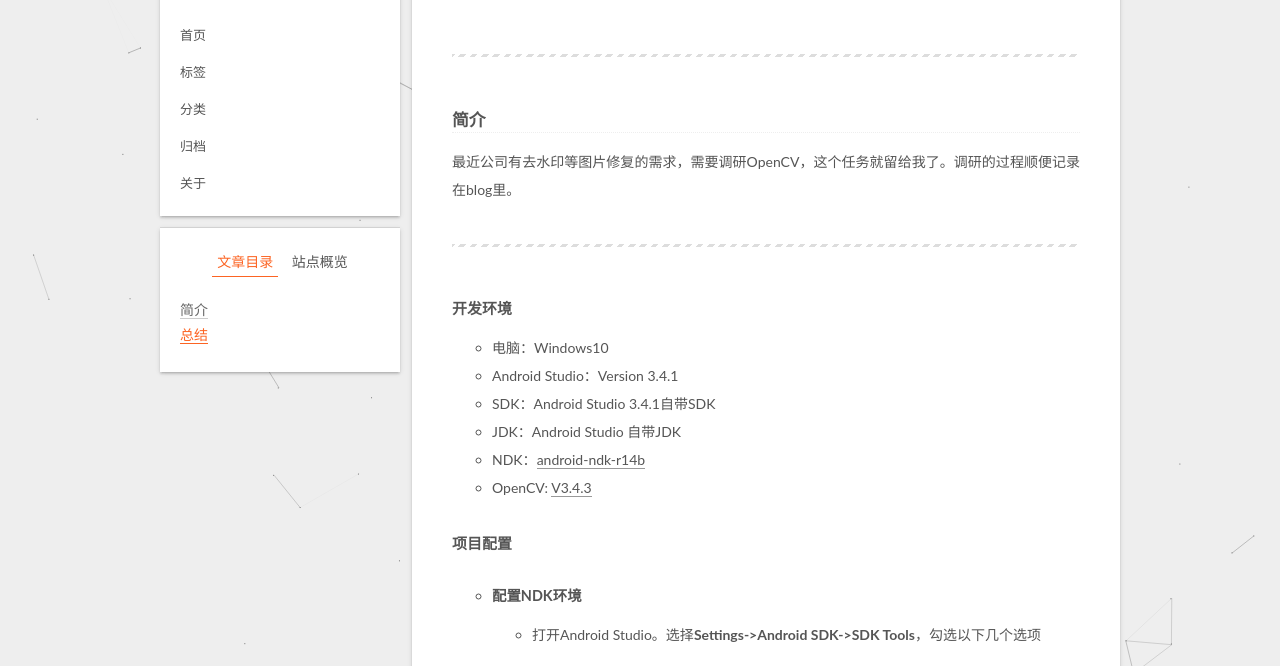
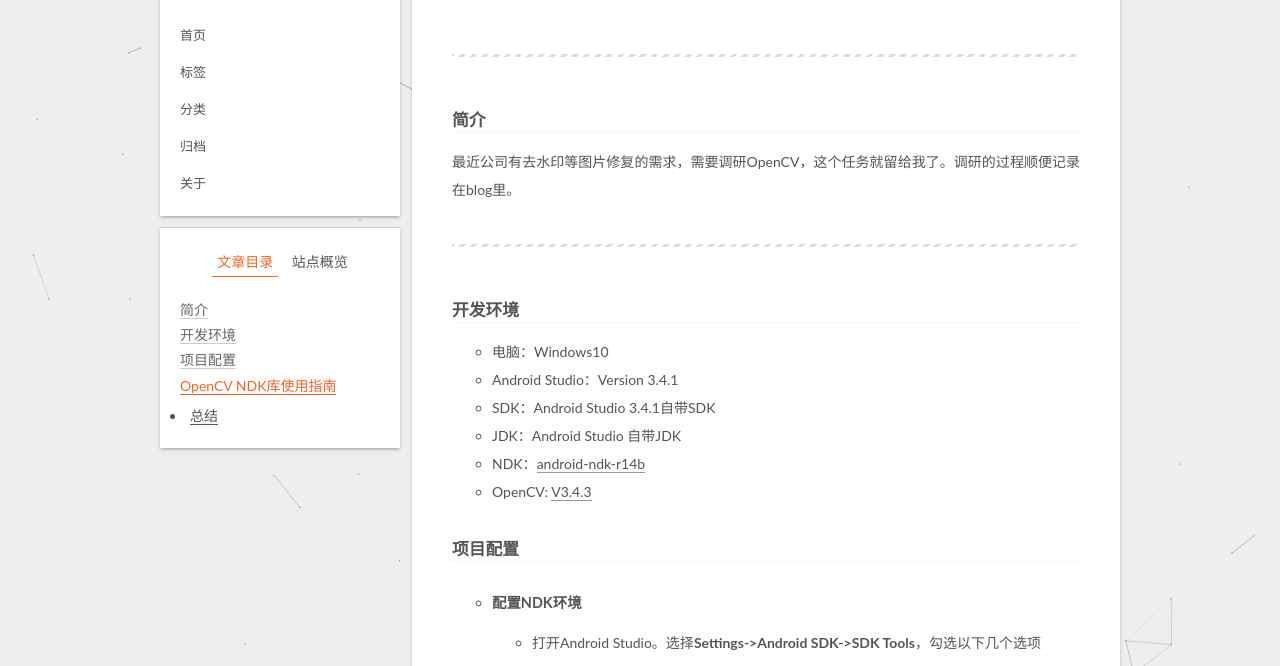
Before and after one commit to dddddl/dddddl.github.io, a plain HTML site: page 2019/06/06/OpenCV4Android-环境配置/index.html in a window 1280 px wide. Shown: the part 112-778 px from the top of the page. Drawn offline with Linux system fonts and the light colour scheme.

Commit message:
Site updated: 2019-06-06 15:39:33

```diff
--- a/2019/06/06/OpenCV4Android-环境配置/index.html
+++ b/2019/06/06/OpenCV4Android-环境配置/index.html
@@ -91,7 +91,7 @@
 <meta property="og:image" content="http://yoursite.com/images/opencv_config_02.png">
 <meta property="og:image" content="http://yoursite.com/images/opencv_config_03.png">
 <meta property="og:image" content="http://yoursite.com/images/opencv_config_04.png">
-<meta property="og:updated_time" content="2019-06-06T07:20:59.508Z">
+<meta property="og:updated_time" content="2019-06-06T07:39:23.429Z">
 <meta name="twitter:card" content="summary">
 <meta name="twitter:title" content="OpenCV4Android 环境配置">
 <meta name="twitter:description" content="简介最近公司有去水印等图片修复的需求，需要调研OpenCV，这个任务就留给我了。调研的过程顺便记录在blog里。  开发环境 电脑：Windows10 Android Studio：Version 3.4.1 SDK：Android Studio 3.4.1自带SDK JDK：Android Studio 自带JDK NDK：android-ndk-r14b OpenCV: V3.4.3  项目">
@@ -350,7 +350,7 @@
         <hr>
 <h4 id="简介"><a href="#简介" class="headerlink" title="简介"></a>简介</h4><p>最近公司有去水印等图片修复的需求，需要调研OpenCV，这个任务就留给我了。调研的过程顺便记录在blog里。</p>
 <hr>
-<h5 id="开发环境"><a href="#开发环境" class="headerlink" title="开发环境"></a>开发环境</h5><ul>
+<h4 id="开发环境"><a href="#开发环境" class="headerlink" title="开发环境"></a>开发环境</h4><ul>
 <li>电脑：Windows10</li>
 <li>Android Studio：Version 3.4.1</li>
 <li>SDK：Android Studio 3.4.1自带SDK</li>
@@ -358,7 +358,7 @@
 <li>NDK：<a href="https://developer.android.google.cn/ndk/downloads/older_releases.html#ndk-14b-downloads" target="_blank" rel="noopener">android-ndk-r14b</a></li>
 <li>OpenCV: <a href="https://sourceforge.net/projects/opencvlibrary/files/opencv-android/3.4.3/" target="_blank" rel="noopener">V3.4.3</a></li>
 </ul>
-<h5 id="项目配置"><a href="#项目配置" class="headerlink" title="项目配置"></a>项目配置</h5><ul>
+<h4 id="项目配置"><a href="#项目配置" class="headerlink" title="项目配置"></a>项目配置</h4><ul>
 <li><h6 id="配置NDK环境"><a href="#配置NDK环境" class="headerlink" title="配置NDK环境"></a>配置NDK环境</h6><ol>
 <li><p>打开Android Studio。选择<strong>Settings-&gt;Android SDK-&gt;SDK Tools</strong>，勾选以下几个选项</p>
 <p><img src="\images\opencv_coonfig_01.png" alt="opencv_config_01"></p>
@@ -611,7 +611,7 @@
 
 
 
-              <div class="post-toc-content"><ol class="nav"><li class="nav-item nav-level-4"><a class="nav-link" href="#简介"><span class="nav-text">简介</span></a><ol class="nav-child"><li class="nav-item nav-level-5"><a class="nav-link" href="#开发环境"><span class="nav-text">开发环境</span></a></li><li class="nav-item nav-level-5"><a class="nav-link" href="#项目配置"><span class="nav-text">项目配置</span></a><ol class="nav-child"><li class="nav-item nav-level-6"><a class="nav-link" href="#配置NDK环境"><span class="nav-text">配置NDK环境</span></a></li><li class="nav-item nav-level-6"><a class="nav-link" href="#创建Anroid-Studio工程"><span class="nav-text">创建Anroid Studio工程</span></a></li><li class="nav-item nav-level-6"><a class="nav-link" href="#OpenCV-Java库使用指南"><span class="nav-text">OpenCV Java库使用指南</span></a></li></ol></li><li class="nav-item nav-level-5"><a class="nav-link" href="#OpenCV-NDK库使用指南"><span class="nav-text">OpenCV NDK库使用指南</span></a></li></ol></li><li class="nav-item nav-level-4"><a class="nav-link" href="#总结"><span class="nav-text">总结</span></a></li></ol></div>
+              <div class="post-toc-content"><ol class="nav"><li class="nav-item nav-level-4"><a class="nav-link" href="#简介"><span class="nav-text">简介</span></a></li><li class="nav-item nav-level-4"><a class="nav-link" href="#开发环境"><span class="nav-text">开发环境</span></a></li><li class="nav-item nav-level-4"><a class="nav-link" href="#项目配置"><span class="nav-text">项目配置</span></a><ol class="nav-child"><li class="nav-item nav-level-6"><a class="nav-link" href="#配置NDK环境"><span class="nav-text">配置NDK环境</span></a></li><li class="nav-item nav-level-6"><a class="nav-link" href="#创建Anroid-Studio工程"><span class="nav-text">创建Anroid Studio工程</span></a></li><li class="nav-item nav-level-6"><a class="nav-link" href="#OpenCV-Java库使用指南"><span class="nav-text">OpenCV Java库使用指南</span></a></li></ol></li><li class="nav-item nav-level-5"><a class="nav-link" href="#OpenCV-NDK库使用指南"><span class="nav-text">OpenCV NDK库使用指南</span></a></li></ol><li class="nav-item nav-level-4"><a class="nav-link" href="#总结"><span class="nav-text">总结</span></a></li></div>
 
 
           </div>
--- a/css/main.css
+++ b/css/main.css
@@ -1823,7 +1823,7 @@ pre .javascript .function {
   width: 4px;
   height: 4px;
   border-radius: 50%;
-  background: #ffffaf;
+  background: #e43c13;
 }
 .links-of-blogroll {
   font-size: 13px;
```
